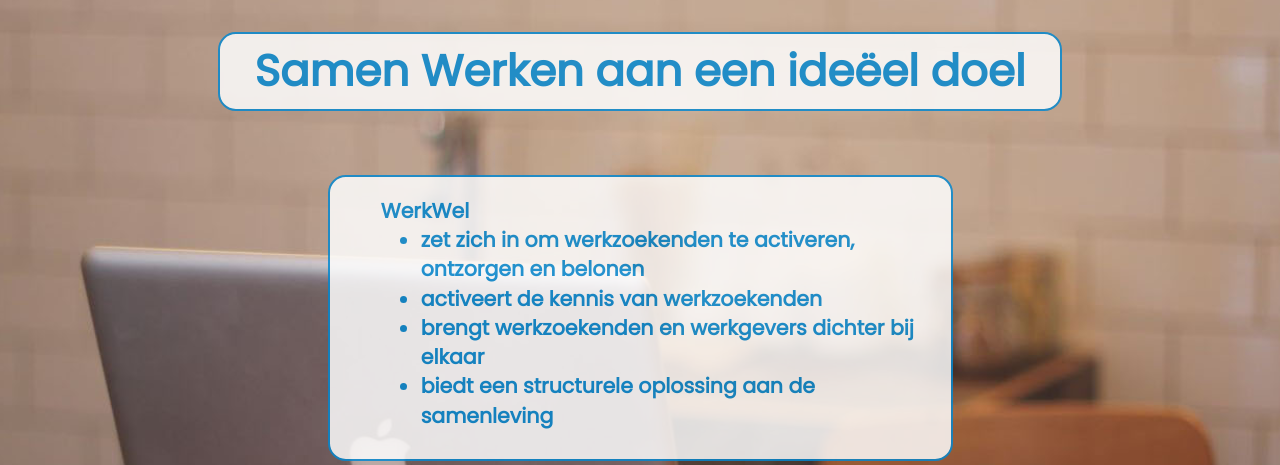
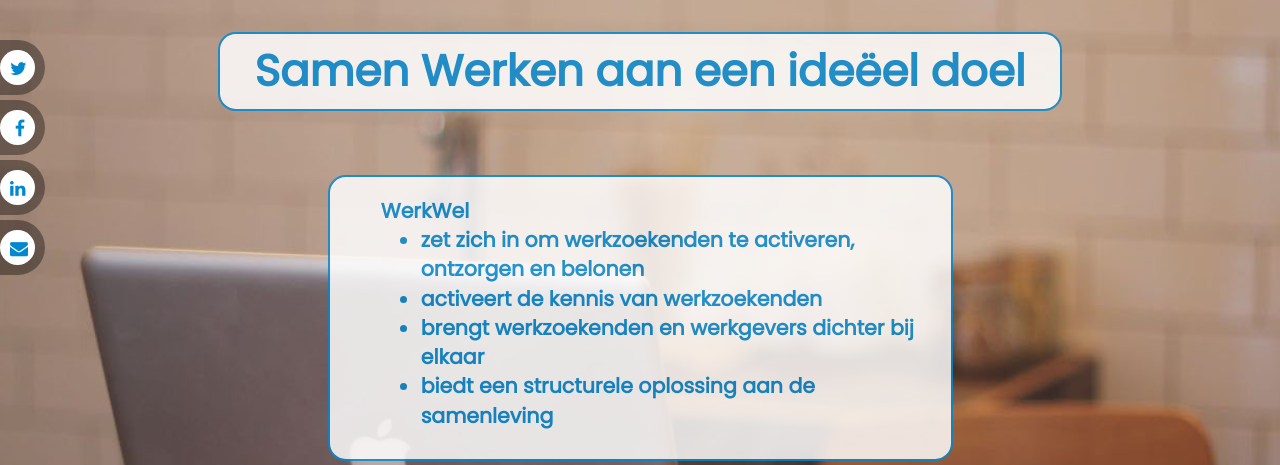
Before and after one commit to W2J/ikwerkwel, a PHP site: page / in a window 1280 px wide. Shown: the part 45-510 px from the top of the page. Run offline with PHP 8.4, Linux system fonts and the light colour scheme; some libraries are stand-ins or nearby versions.

Commit message:
social buttons toegevoegd

```diff
--- a/W2J_012/css/style_w2jhome.css
+++ b/W2J_012/css/style_w2jhome.css
@@ -252,3 +252,96 @@ body	{
 
 
 .row.content	{height: 4vh}
+
+/* social media buttons */
+a {
+  color: #fff;
+  text-decoration: none;
+}
+.me {
+  width: 400px;
+  margin: 90px auto;
+}
+.me p,
+.me h1 {
+  text-transform: uppercase;
+  letter-spacing: 3px;
+  text-align: center;
+}
+.me p {
+  font-weight: 200;
+}
+.me span {
+  font-weight: bold;
+}
+.social {
+  position: fixed;
+  top: 10%;
+}
+.social ul {
+  padding: 0px;
+  -webkit-transform: translate(-260px, 0);
+  -moz-transform: translate(-260px, 0);
+  -ms-transform: translate(-260px, 0);
+  -o-transform: translate(-260px, 0);
+  transform: translate(-260px, 0);
+}
+.social ul li {
+  display: block;
+  margin: 5px;
+  background: rgba(0, 0, 0, 0.36);
+  width: 300px;
+  text-align: right;
+  padding: 10px;
+  -webkit-border-radius: 0 30px 30px 0;
+  -moz-border-radius: 0 30px 30px 0;
+  border-radius: 0 30px 30px 0;
+  -webkit-transition: all 1s;
+  -moz-transition: all 1s;
+  -ms-transition: all 1s;
+  -o-transition: all 1s;
+  transition: all 1s;
+}
+.social ul li:hover {
+  -webkit-transform: translate(110px, 0);
+  -moz-transform: translate(110px, 0);
+  -ms-transform: translate(110px, 0);
+  -o-transform: translate(110px, 0);
+  transform: translate(110px, 0);
+  background: rgba(255, 255, 255, 0.4);
+}
+.social ul li:hover a {
+  color: #000;
+}
+.social ul li :hover i {
+  color: #FF0000;
+  background: white;
+  -webkit-transform: rotate(360deg);
+  -moz-transform: rotate(360deg);
+  -ms-transform: rotate(360deg);
+  -o-transform: rotate(360deg);
+  transform: rotate(360deg);
+  -webkit-transition: all 1s;
+  -moz-transition: all 1s;
+  -ms-transition: all 1s;
+  -o-transition: all 1s;
+  transition: all 1s;
+}
+.social ul li i {
+  margin-left: 10px;
+  color: rgb(2, 136, 209);
+  background: green;
+  padding: 10px;
+  -webkit-border-radius: 50%;
+  -moz-border-radius: 50%;
+  border-radius: 50%;
+  width: 35px;
+  height: 35px;
+  font-size: 18px;
+  background: #ffffff;
+  -webkit-transform: rotate(0deg);
+  -moz-transform: rotate(0deg);
+  -ms-transform: rotate(0deg);
+  -o-transform: rotate(0deg);
+  transform: rotate(0deg);
+}
--- a/W2J_012/index.html
+++ b/W2J_012/index.html
@@ -24,6 +24,9 @@ versie 16: versie informatie in versies.txt
 
 		<!-- W2J specific homepage CSS -->
 		<link rel="stylesheet" type="text/css" href="css/style_w2jhome.css" />
+
+		<!-- social media buttons
+		<link href='http://fonts.googleapis.com/css?family=Raleway:400,200' rel='stylesheet' type='text/css'> -->
 
 		<!-- W2J versie number in titel -->
 		<!--<title>W2J_V3.3.6  v13</title>-->
@@ -68,6 +71,15 @@ versie 16: versie informatie in versies.txt
     </div>
   </div>
 
+  <!-- social media buttons -->
+	<div class="social">
+          <ul>
+              <li id="twit"><a href="http://twitter.com/share?url=<URL>&text= www.ikwerkwel.nl '#werkwel'" target="_blank">Twitter <i class="fa fa-twitter"></i></a></li>
+              <li><a href="http://www.facebook.com/sharer/sharer.php?u=<URL>" target="_blank" >Facebook <i class="fa fa-facebook"></i></a></li>
+              <li><a href="http://www.linkedin.com/shareArticle?" target="_blank">Linkedin <i class="fa fa-linkedin"></i></a></li>
+              <li><a onclick="openPage('d5');">E-mail <i class="fa fa-envelope"></i></a></li>
+           </ul>
+	</div>
  <!-- Navigation -->
 
 	<div>
```
